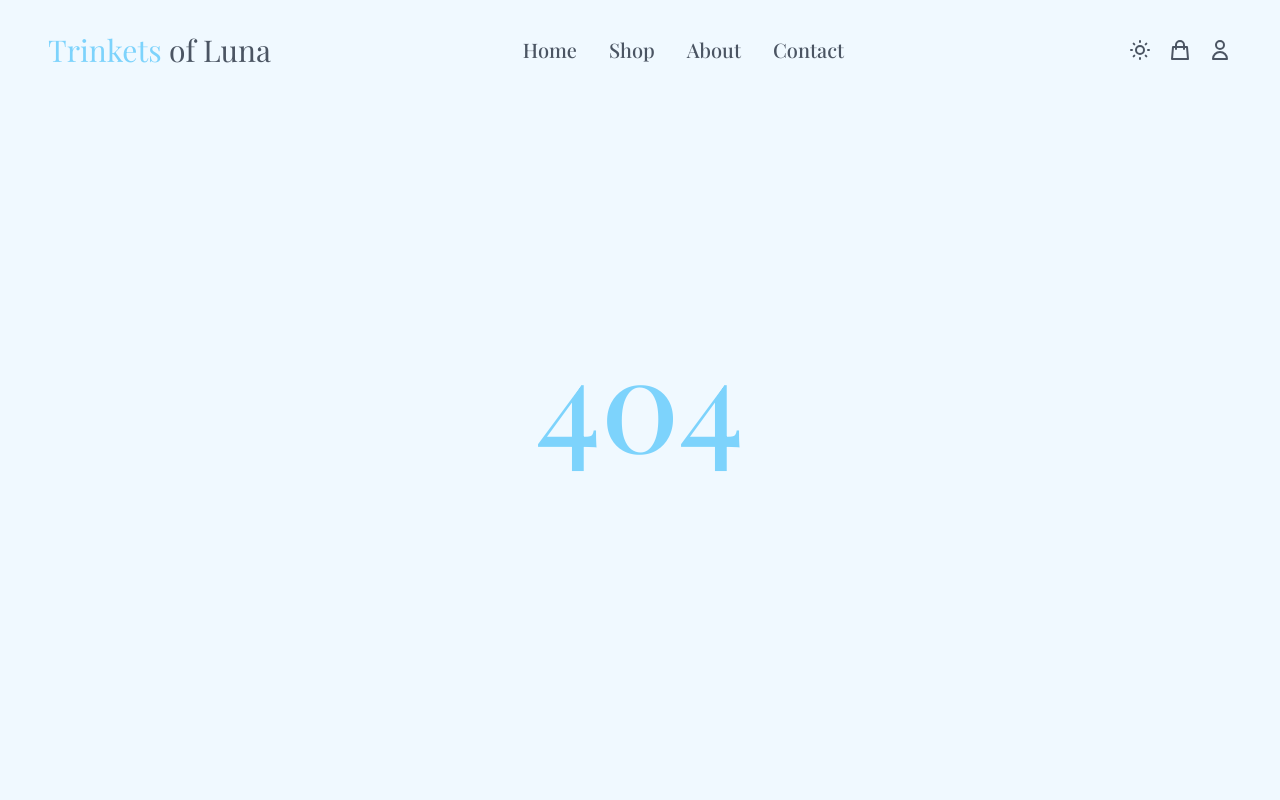
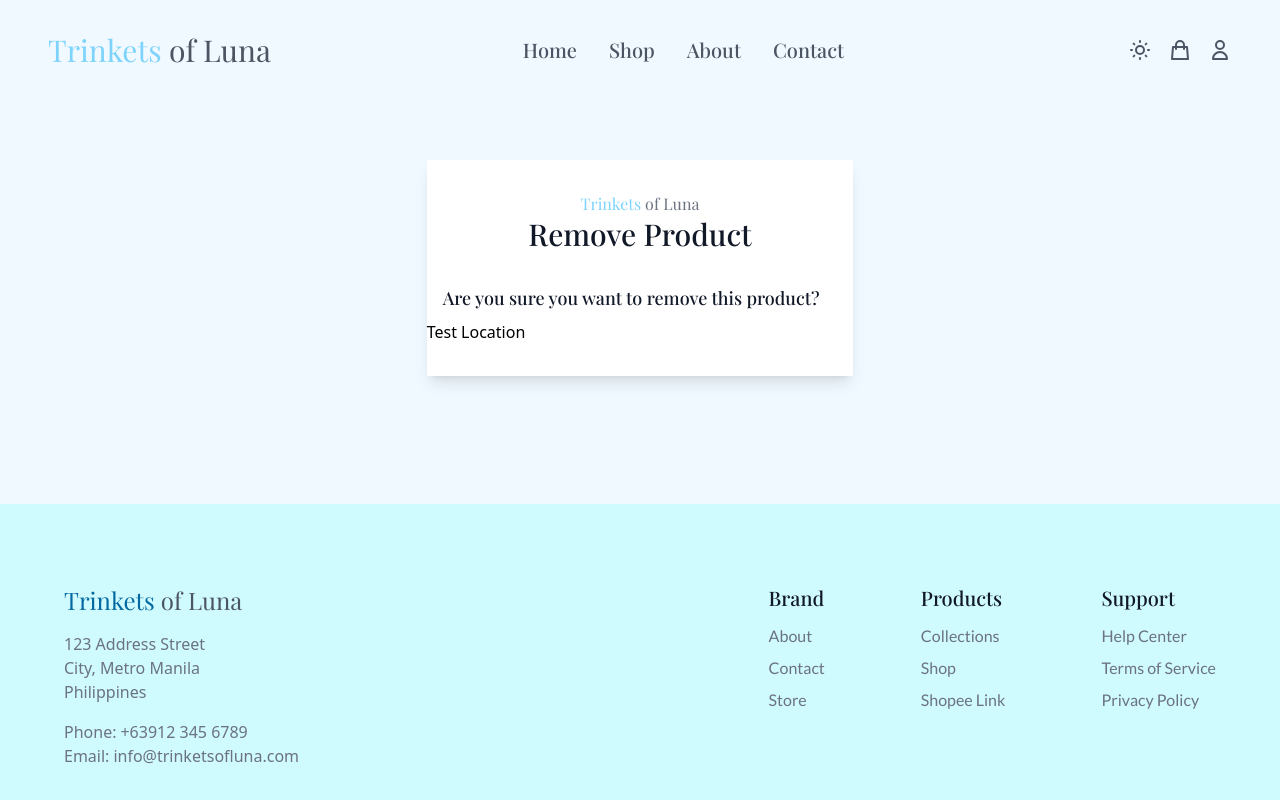
Before and after one commit to cedricquitor/trinketsofluna-ecommerce-web-app, a React (Create React App) app: page /admin/remove in a window 1280 px wide. Shown: the top 800 px of the page. Built offline with nearby package versions, Linux system fonts and the light colour scheme; no server answers.

Commit message:
Admin dashboard now passes a state to delete product

```diff
--- a/src/App.js
+++ b/src/App.js
@@ -23,6 +23,7 @@ import Account from "./pages/account";
 import NotFound from "./components/NotFound";
 import AddProduct from "./components/AddProduct";
 import EditProduct from "./components/EditProduct";
+import RemoveProduct from "./components/DeleteProduct";
 
 // Redux
 import { configureStore } from "@reduxjs/toolkit";
@@ -146,10 +147,10 @@ const App = () => {
               }
             />
             <Route
-              path="/admin/delete"
+              path="/admin/remove"
               element={
                 <MainLayout>
-                  <EditProduct />
+                  <RemoveProduct />
                 </MainLayout>
               }
             />
--- a/src/components/AdminDashboard.jsx
+++ b/src/components/AdminDashboard.jsx
@@ -117,7 +117,9 @@ const AdminDashboard = () => {
                               Edit Item
                             </Link>
                             <button className="mr-6 text-sky-300 transition duration-300 hover:text-sky-500 font-medium dark:text-sky-500 dark:hover:text-sky-600">Archive Item</button>
-                            <button className="text-sky-300 transition duration-300 hover:text-sky-500 font-medium dark:text-sky-500 dark:hover:text-sky-600">Remove Item</button>
+                            <Link to="remove" state={product} className="text-sky-300 transition duration-300 hover:text-sky-500 font-medium dark:text-sky-500 dark:hover:text-sky-600">
+                              Remove Item
+                            </Link>
                           </td>
                         </tr>
                       );
--- a/src/components/DeleteProduct.jsx
+++ b/src/components/DeleteProduct.jsx
@@ -1,11 +1,36 @@
-import React from "react";
+import React, { useState, useEffect } from "react";
+import { useLocation } from "react-router-dom";
 
-const DeleteProduct = () => {
+const RemoveProduct = () => {
+  const location = useLocation();
+  const [product, setProduct] = useState(null);
+
+  useEffect(() => {
+    if (location.state) {
+      setProduct(location.state);
+    }
+  }, []);
+
+  const testLocation = () => {
+    console.log(product);
+  };
+
   return (
-    <div>
-      <h1>DeleteProduct</h1>
-    </div>
+    <section className="mt-20 flex justify-center">
+      <div className="mx-auto my-auto py-8 w-5/6 md:w-2/3 xl:w-1/3 2xl:w-1/4 bg-white shadow-lg dark:bg-gray-700">
+        <div className="mx-8 md:mx-16 mb-4 md:mb-8">
+          <h1 className="text-center font-playfair text-gray-500 dark:text-zinc-100">
+            <span className="text-sky-300 dark:text-sky-500">Trinkets</span> of Luna
+          </h1>
+          <h1 className="mb-2 font-playfair font-medium text-gray-900 text-2xl md:text-3xl text-center dark:text-zinc-100">Remove Product</h1>
+        </div>
+        <div>
+          <h1 className="ml-4 mb-2 font-playfair font-medium text-gray-900 text-base md:text-lg dark:text-zinc-100">Are you sure you want to remove this product?</h1>
+        </div>
+        <button onClick={() => testLocation()}>Test Location</button>
+      </div>
+    </section>
   );
 };
 
-export default DeleteProduct;
+export default RemoveProduct;
--- a/src/components/EditProduct.jsx
+++ b/src/components/EditProduct.jsx
@@ -7,11 +7,7 @@ const EditProduct = () => {
 
   useEffect(() => {
     if (location.state) {
-      if (location.state.productFeatured === false) {
-        setIsFeatured(false);
-      } else {
-        setIsFeatured(true);
-      }
+      setIsFeatured(location.state.productFeatured);
     }
   }, []);
 
@@ -23,11 +19,7 @@ const EditProduct = () => {
   const [isFeatured, setIsFeatured] = useState(true);
 
   const handleRadioChange = () => {
-    if (isFeatured === true) {
-      setIsFeatured(false);
-    } else if (isFeatured === false) {
-      setIsFeatured(true);
-    }
+    setIsFeatured(!isFeatured);
   };
 
   const productIdRef = useRef();
@@ -84,13 +76,13 @@ const EditProduct = () => {
               </div>
               <div className="flex">
                 <div className="pr-2 w-full">
-                  <input className="hidden input__radio" id="radio_1" type="radio" name="radio" onChange={handleRadioChange} defaultChecked />
+                  <input className="hidden input__radio" id="radio_1" type="radio" name="radio" onChange={handleRadioChange} defaultChecked={location.state ? (location.state.productFeatured ? true : true) : false} />
                   <label className="input__radioLabel" htmlFor="radio_1">
                     <span className="text-xl font-bold font-playfair mt-2 mx-auto">Yes</span>
                   </label>
                 </div>
                 <div className="pl-2 w-full">
-                  <input className="hidden input__radio" id="radio_2" type="radio" name="radio" onChange={handleRadioChange} checked={location.state ? (location.state.productFeatured ? false : true) : false} />
+                  <input className="hidden input__radio" id="radio_2" type="radio" name="radio" onChange={handleRadioChange} defaultChecked={location.state ? (location.state.productFeatured ? false : true) : false} />
                   <label className="input__radioLabel" htmlFor="radio_2">
                     <span className="text-xl font-bold font-playfair mt-2 mx-auto">No</span>
                   </label>
```
